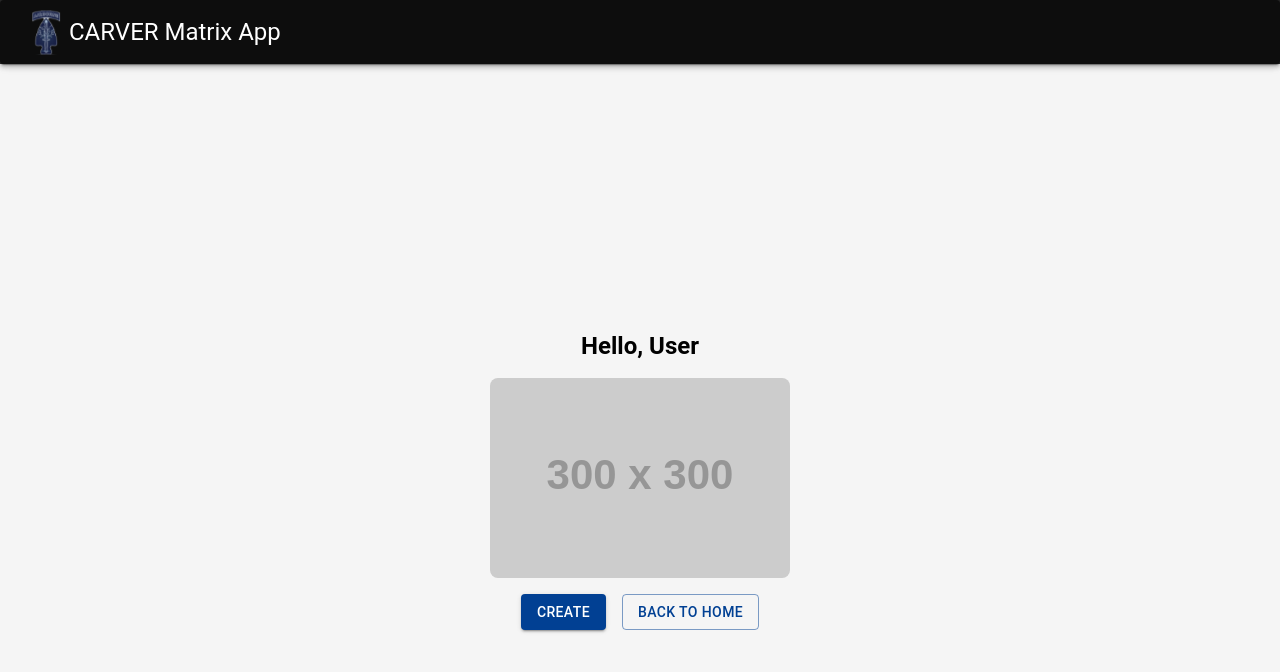
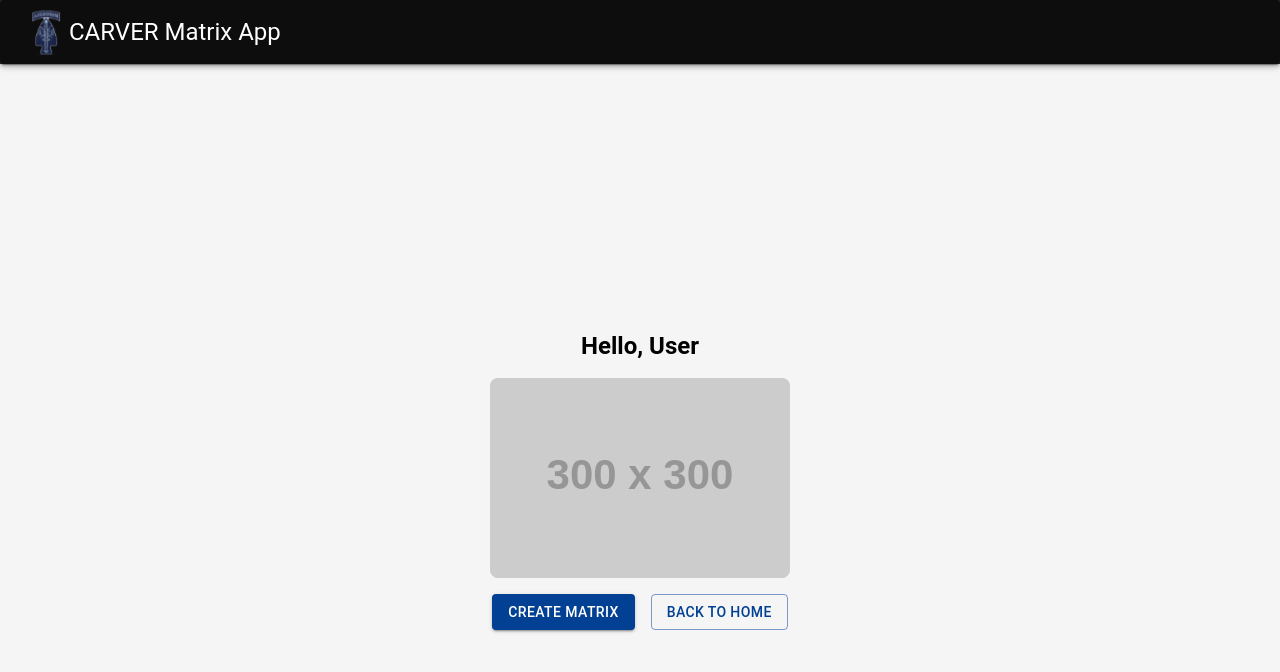
Before and after one commit to garyorsargos/carver-matrix, a React (Vite) app in the folder ui/: page /Landing in a window 1280 px wide. Shown: the top 672 px of the page. Built offline with nearby package versions, Linux system fonts and the light colour scheme.

Commit message:
change button name

```diff
--- a/ui/src/pages/Landing.tsx
+++ b/ui/src/pages/Landing.tsx
@@ -45,7 +45,7 @@ const Landing: React.FC<LandingProps> = ({ userName }) => {
           color="primary"
           onClick={() => navigate(ROUTES.createMatrix)}
         >
-          Create
+          Create Matrix
         </Button>
         <Button
           variant="outlined"
```
